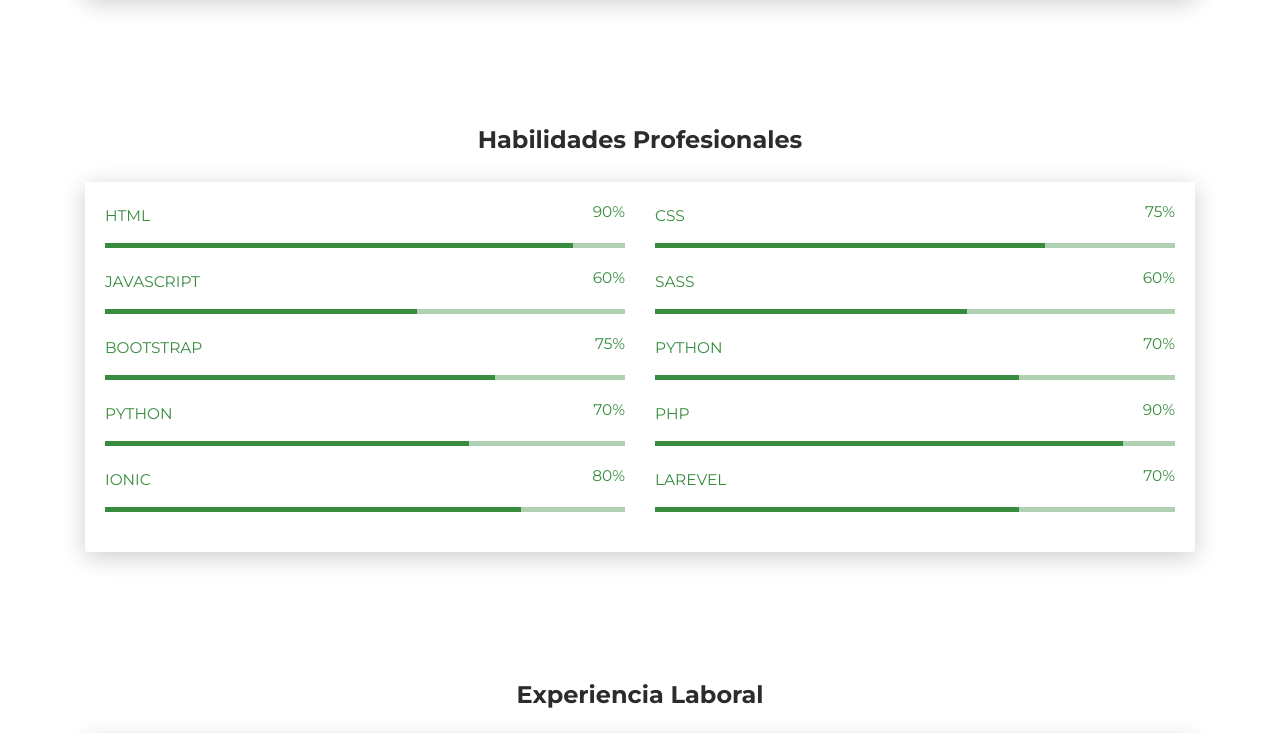
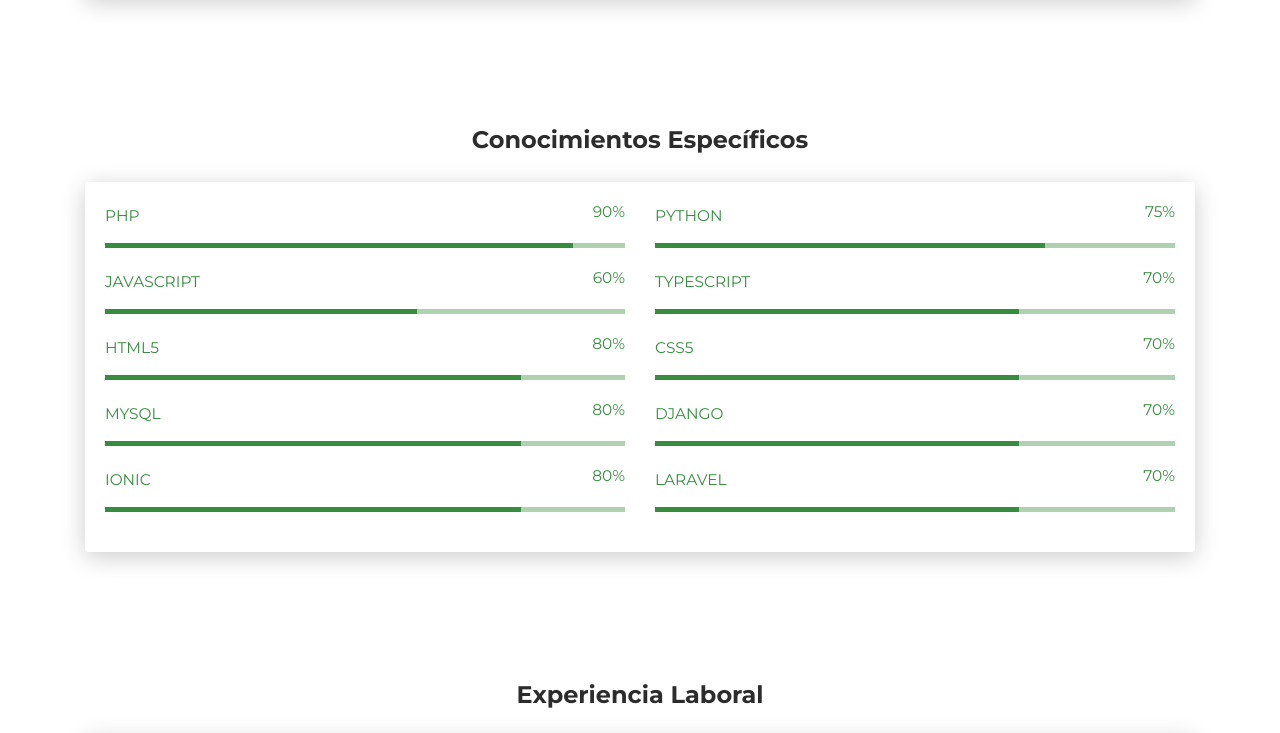
Before and after one commit to wsajama/WSAJAMA-CV, a plain HTML site: page index.html in a window 1280 px wide. Shown: the part 948-1681 px from the top of the page. Drawn offline with Linux system fonts and the light colour scheme.

Commit message:
CORECCION DE ERRORES

```diff
--- a/index.html
+++ b/index.html
@@ -17,7 +17,7 @@
       <div class="profile-page sidebar-collapse">
         <nav class="navbar navbar-expand-lg fixed-top navbar-transparent bg-primary" color-on-scroll="400">
           <div class="container">
-            <div class="navbar-translate"><a class="navbar-brand" href="#" rel="tooltip">Wsajama CV</a>
+            <div class="navbar-translate"><a class="navbar-brand" href="#" rel="tooltip">Curriculum Vitae</a>
               <button class="navbar-toggler navbar-toggler" type="button" data-toggle="collapse" data-target="#navigation" aria-controls="navigation" aria-expanded="false" aria-label="Toggle navigation"><span class="navbar-toggler-bar bar1"></span><span class="navbar-toggler-bar bar2"></span><span class="navbar-toggler-bar bar3"></span></button>
             </div>
             <div class="collapse navbar-collapse justify-content-end" id="navigation">
@@ -117,21 +117,22 @@
     </div>
   </div>
 </div>
+<!-- CONOCIMIENTOS ESPECÍFICOS -->
 <div class="section" id="skill">
   <div class="container">
-    <div class="h4 text-center mb-4 title">Habilidades Profesionales</div>
+    <div class="h4 text-center mb-4 title">Conocimientos Específicos</div>
     <div class="card" data-aos="fade-up" data-aos-anchor-placement="top-bottom">
       <div class="card-body">
         <div class="row">
           <div class="col-md-6">
-            <div class="progress-container progress-primary"><span class="progress-badge">HTML</span>
+            <div class="progress-container progress-primary"><span class="progress-badge">PHP</span>
               <div class="progress">
                 <div class="progress-bar progress-bar-primary" data-aos="progress-full" data-aos-offset="10" data-aos-duration="2000" role="progressbar" aria-valuenow="60" aria-valuemin="0" aria-valuemax="100" style="width: 90%;"></div><span class="progress-value">90%</span>
               </div>
             </div>
           </div>
           <div class="col-md-6">
-            <div class="progress-container progress-primary"><span class="progress-badge">CSS</span>
+            <div class="progress-container progress-primary"><span class="progress-badge">PYTHON</span>
               <div class="progress">
                 <div class="progress-bar progress-bar-primary" data-aos="progress-full" data-aos-offset="10" data-aos-duration="2000" role="progressbar" aria-valuenow="60" aria-valuemin="0" aria-valuemax="100" style="width: 75%;"></div><span class="progress-value">75%</span>
               </div>
@@ -140,58 +141,58 @@
         </div>
         <div class="row">
           <div class="col-md-6">
-            <div class="progress-container progress-primary"><span class="progress-badge">JavaScript</span>
+            <div class="progress-container progress-primary"><span class="progress-badge">JAVASCRIPT</span>
               <div class="progress">
                 <div class="progress-bar progress-bar-primary" data-aos="progress-full" data-aos-offset="10" data-aos-duration="2000" role="progressbar" aria-valuenow="60" aria-valuemin="0" aria-valuemax="100" style="width: 60%;"></div><span class="progress-value">60%</span>
               </div>
             </div>
           </div>
           <div class="col-md-6">
-            <div class="progress-container progress-primary"><span class="progress-badge">SASS</span>
+            <div class="progress-container progress-primary"><span class="progress-badge">TYPESCRIPT</span>
               <div class="progress">
-                <div class="progress-bar progress-bar-primary" data-aos="progress-full" data-aos-offset="10" data-aos-duration="2000" role="progressbar" aria-valuenow="60" aria-valuemin="0" aria-valuemax="100" style="width: 60%;"></div><span class="progress-value">60%</span>
+                <div class="progress-bar progress-bar-primary" data-aos="progress-full" data-aos-offset="10" data-aos-duration="2000" role="progressbar" aria-valuenow="60" aria-valuemin="0" aria-valuemax="100" style="width: 70%;"></div><span class="progress-value">70%</span>
               </div>
             </div>
           </div>
         </div>
         <div class="row">
           <div class="col-md-6">
-            <div class="progress-container progress-primary"><span class="progress-badge">Bootstrap</span>
+            <div class="progress-container progress-primary"><span class="progress-badge">HTML5</span>
               <div class="progress">
-                <div class="progress-bar progress-bar-primary" data-aos="progress-full" data-aos-offset="10" data-aos-duration="2000" role="progressbar" aria-valuenow="60" aria-valuemin="0" aria-valuemax="100" style="width: 75%;"></div><span class="progress-value">75%</span>
+                <div class="progress-bar progress-bar-primary" data-aos="progress-full" data-aos-offset="10" data-aos-duration="2000" role="progressbar" aria-valuenow="60" aria-valuemin="0" aria-valuemax="100" style="width: 80%;"></div><span class="progress-value">80%</span>
               </div>
             </div>
           </div>
           <div class="col-md-6">
-            <div class="progress-container progress-primary"><span class="progress-badge">Python</span>
+            <div class="progress-container progress-primary"><span class="progress-badge">CSS5</span>
               <div class="progress">
                 <div class="progress-bar progress-bar-primary" data-aos="progress-full" data-aos-offset="10" data-aos-duration="2000" role="progressbar" aria-valuenow="60" aria-valuemin="0" aria-valuemax="100" style="width: 70%;"></div><span class="progress-value">70%</span>
               </div>
             </div>
           </div>
           <div class="col-md-6">
-            <div class="progress-container progress-primary"><span class="progress-badge">Python</span>
+            <div class="progress-container progress-primary"><span class="progress-badge">MYSQL</span>
+              <div class="progress">
+                <div class="progress-bar progress-bar-primary" data-aos="progress-full" data-aos-offset="10" data-aos-duration="2000" role="progressbar" aria-valuenow="60" aria-valuemin="0" aria-valuemax="100" style="width: 80%;"></div><span class="progress-value">80%</span>
+              </div>
+            </div>
+          </div>
+          <div class="col-md-6">
+            <div class="progress-container progress-primary"><span class="progress-badge">DJANGO</span>
               <div class="progress">
                 <div class="progress-bar progress-bar-primary" data-aos="progress-full" data-aos-offset="10" data-aos-duration="2000" role="progressbar" aria-valuenow="60" aria-valuemin="0" aria-valuemax="100" style="width: 70%;"></div><span class="progress-value">70%</span>
               </div>
             </div>
           </div>
           <div class="col-md-6">
-            <div class="progress-container progress-primary"><span class="progress-badge">PHP</span>
-              <div class="progress">
-                <div class="progress-bar progress-bar-primary" data-aos="progress-full" data-aos-offset="10" data-aos-duration="2000" role="progressbar" aria-valuenow="60" aria-valuemin="0" aria-valuemax="100" style="width: 90%;"></div><span class="progress-value">90%</span>
-              </div>
-            </div>
-          </div>
-          <div class="col-md-6">
-            <div class="progress-container progress-primary"><span class="progress-badge">Ionic</span>
+            <div class="progress-container progress-primary"><span class="progress-badge">IONIC</span>
               <div class="progress">
                 <div class="progress-bar progress-bar-primary" data-aos="progress-full" data-aos-offset="10" data-aos-duration="2000" role="progressbar" aria-valuenow="60" aria-valuemin="0" aria-valuemax="100" style="width: 80%;"></div><span class="progress-value">80%</span>
               </div>
             </div>
           </div>
                     <div class="col-md-6">
-            <div class="progress-container progress-primary"><span class="progress-badge">Larevel</span>
+            <div class="progress-container progress-primary"><span class="progress-badge">LARAVEL</span>
               <div class="progress">
                 <div class="progress-bar progress-bar-primary" data-aos="progress-full" data-aos-offset="10" data-aos-duration="2000" role="progressbar" aria-valuenow="60" aria-valuemin="0" aria-valuemax="100" style="width: 70%;"></div><span class="progress-value">70%</span>
               </div>
```
